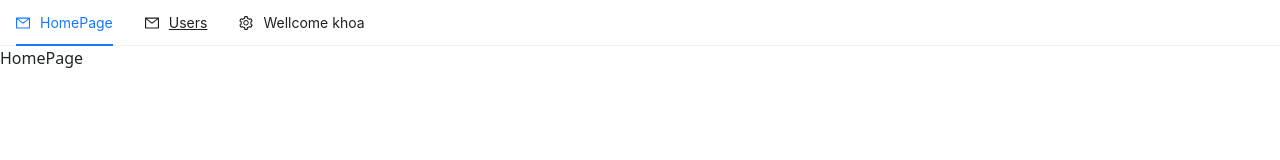
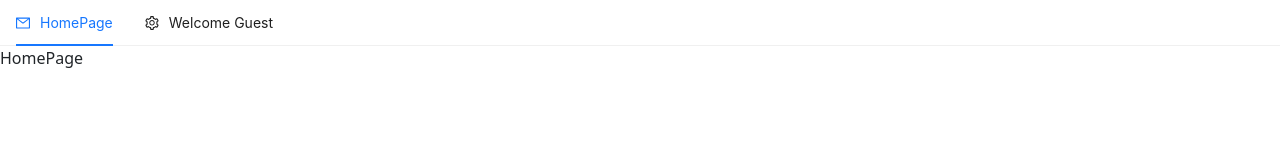
Before and after one commit to monster9k/ecommerce-frontend, a React (Vite) app: page / in a window 1280 px wide. Shown: the top 160 px of the page. Built offline with nearby package versions, Linux system fonts and the light colour scheme.

Commit message:
make useContext, set logic auth for login  and header

```diff
--- /dev/null
+++ b/src/components/context/auth.context.tsx
@@ -0,0 +1,47 @@
+import React, { createContext, useState } from "react";
+
+interface User {
+  username: string;
+  email: string;
+  role: string;
+}
+
+interface Auth {
+  isAuthenticated: boolean;
+  user: User;
+}
+
+interface AuthContextType {
+  auth: Auth;
+  setAuth: React.Dispatch<React.SetStateAction<Auth>>; //setAuth là một hàm, mà tham số nó nhận vào có kiểu SetStateAction<Auth>.
+}
+
+export const AuthContext = createContext<AuthContextType | undefined>(
+  undefined
+);
+
+interface AuthWrapperProps {
+  children: React.ReactNode;
+}
+
+export const AuthWrapper: React.FC<AuthWrapperProps> = ({ children }) => {
+  const [auth, setAuth] = useState<Auth>({
+    isAuthenticated: false,
+    user: {
+      username: "",
+      email: "",
+      role: "",
+    },
+  });
+
+  return (
+    <AuthContext.Provider
+      value={{
+        auth,
+        setAuth,
+      }}
+    >
+      {children}
+    </AuthContext.Provider>
+  );
+};
--- a/src/components/layout/header.tsx
+++ b/src/components/layout/header.tsx
@@ -1,51 +1,78 @@
-import React, { useState } from "react";
-import {
-  AppstoreOutlined,
-  MailOutlined,
-  SettingOutlined,
-} from "@ant-design/icons";
-import { Link } from "react-router-dom";
+import React, { useContext, useEffect, useMemo } from "react";
+import { MailOutlined, SettingOutlined } from "@ant-design/icons";
+import { Link, useLocation, useNavigate } from "react-router-dom";
 import type { MenuProps } from "antd";
 import { Menu } from "antd";
+import { AuthContext } from "../context/auth.context";
 
 const Header: React.FC = () => {
+  const navigate = useNavigate();
+  const location = useLocation();
+  const context = useContext(AuthContext);
+
+  if (!context) {
+    throw new Error("useContext must be used within AuthWrapper");
+  }
+
+  const { auth, setAuth } = context;
+
+  console.log("auth", auth);
+  // Khi auth thay đổi (ví dụ logout), redirect về home
+  useEffect(() => {
+    if (!auth.isAuthenticated && location.pathname !== "/") {
+      navigate("/");
+    }
+  }, [auth.isAuthenticated, navigate, location.pathname]);
+
   type MenuItem = Required<MenuProps>["items"][number];
 
-  const items: MenuItem[] = [
+  // Tạo menu items dựa vào auth
+  const items: MenuItem[] = useMemo(() => {
+    return [
       {
-      label: <Link to={"/"}>HomePage</Link>,
-      key: "mail",
+        label: <Link to="/">HomePage</Link>,
+        key: "/",
         icon: <MailOutlined />,
       },
+      ...(auth.isAuthenticated
+        ? [
             {
-      label: <Link to={"/user"}>Users</Link>,
-      key: "user",
+              label: <Link to="/user">Users</Link>,
+              key: "/user",
               icon: <MailOutlined />,
             },
+          ]
+        : []),
       {
-      label: "Wellcome khoa",
+        label: `Welcome ${auth.user.username || "Guest"}`,
         key: "SubMenu",
         icon: <SettingOutlined />,
-      children: [
-        { label: "Đăng nhập", key: "login" },
-        { label: "Đăng xuất", key: "logout" },
+        children: auth.isAuthenticated
+          ? [
+              {
+                key: "/logout",
+                label: "Đăng xuất",
+                onClick: () => {
+                  localStorage.removeItem("access_token");
+                  setAuth({
+                    isAuthenticated: false,
+                    user: { username: "", email: "", role: "" },
+                  });
+                },
+              },
+            ]
+          : [
+              {
+                key: "/login",
+                label: <Link to="/login">Đăng nhập</Link>,
+              },
             ],
       },
     ];
-  const [current, setCurrent] = useState("mail");
-
-  const onClick: MenuProps["onClick"] = (e) => {
-    console.log("click ", e);
-    setCurrent(e.key);
-  };
+  }, [auth, setAuth]);
 
   return (
-    <Menu
-      onClick={onClick}
-      selectedKeys={[current]}
-      mode="horizontal"
-      items={items}
-    />
+    <Menu selectedKeys={[location.pathname]} mode="horizontal" items={items} />
   );
 };
 
--- a/src/main.tsx
+++ b/src/main.tsx
@@ -14,6 +14,7 @@ import "antd/dist/reset.css";
 import "bootstrap/dist/css/bootstrap.min.css";
 import "react-toastify/dist/ReactToastify.css";
 import "./styles/global.scss";
+import { AuthWrapper } from "./components/context/auth.context";
 
 const router = createBrowserRouter([
   {
@@ -46,6 +47,8 @@ const router = createBrowserRouter([
 
 createRoot(document.getElementById("root")!).render(
   <StrictMode>
-    <RouterProvider router={router} />
+    <AuthWrapper>
+      <RouterProvider router={router} />
+    </AuthWrapper>
   </StrictMode>
 );
--- a/src/pages/login.tsx
+++ b/src/pages/login.tsx
@@ -1,4 +1,4 @@
-import React, { useState } from "react";
+import React, { useContext, useState } from "react";
 
 import { loginUserApi } from "../utils/api";
 import { Link } from "react-router-dom";
@@ -6,6 +6,7 @@ import { Link } from "react-router-dom";
 // với Ant Design v5
 import { useNavigate } from "react-router-dom";
 import { notification } from "antd";
+import { AuthContext } from "../components/context/auth.context";
 
 interface FormData {
   email: string;
@@ -14,6 +15,11 @@ interface FormData {
 
 const LoginPage = () => {
   const navigate = useNavigate();
+  const context = useContext(AuthContext);
+  if (!context) {
+    throw new Error("useContext must be used within AuthWrapper");
+  }
+  const { auth, setAuth } = context;
   const [formData, setFormData] = useState<FormData>({
     email: "",
     password: "",
@@ -46,6 +52,7 @@ const LoginPage = () => {
       const { email, password } = formData;
       try {
         let response = await loginUserApi(email, password);
+
         console.log(response);
         if (response?.data?.success === true) {
           localStorage.setItem("access_token", response.data.access_token);
@@ -55,7 +62,14 @@ const LoginPage = () => {
             placement: "topRight",
           });
           //
-
+          setAuth({
+            isAuthenticated: true,
+            user: {
+              username: response?.data?.user?.username ?? "",
+              email: response?.data?.user?.email ?? "",
+              role: response?.data?.user?.role ?? "",
+            },
+          });
           setTimeout(() => {
             navigate("/");
           }, 1500);
--- a/src/pages/user.tsx
+++ b/src/pages/user.tsx
@@ -1,5 +1,5 @@
 import React, { useState, useEffect } from "react";
-import { Space, Table } from "antd";
+import { notification, Space, Table } from "antd";
 import type { TableProps } from "antd";
 import { getUserApi } from "../utils/api";
 interface DataType {
@@ -44,9 +44,13 @@ const UserPage: React.FC = () => {
     const fetchUser = async () => {
       try {
         const res = await getUserApi();
-        console.log("res >> ", res);
+        // console.log("check res:", res);
         if (res?.data) {
           setDataUser(res.data.users); // chỉnh theo đúng format API
+        } else {
+          notification.error({
+            message: "Unathorized",
+          });
         }
       } catch (err) {
         console.error("Error fetching users:", err);
--- a/src/utils/axios.custiomize.ts
+++ b/src/utils/axios.custiomize.ts
@@ -5,7 +5,7 @@ const instance = axios.create({
 });
 
 // Alter defaults after instance has been created
-instance.defaults.headers.common["Authorization"] = "khoa_token";
+// instance.defaults.headers.common["Authorization"] = "khoa_token";
 
 // Add a request interceptor
 instance.interceptors.request.use(
@@ -32,6 +32,10 @@ instance.interceptors.response.use(
   function (error) {
     // Any status codes that falls outside the range of 2xx cause this function to trigger
     // Do something with response error
+
+    if (error?.response?.data) {
+      return error.response.data;
+    }
     return Promise.reject(error);
   }
 );
```
Lines whose indentation alone changed are shown as unchanged.
